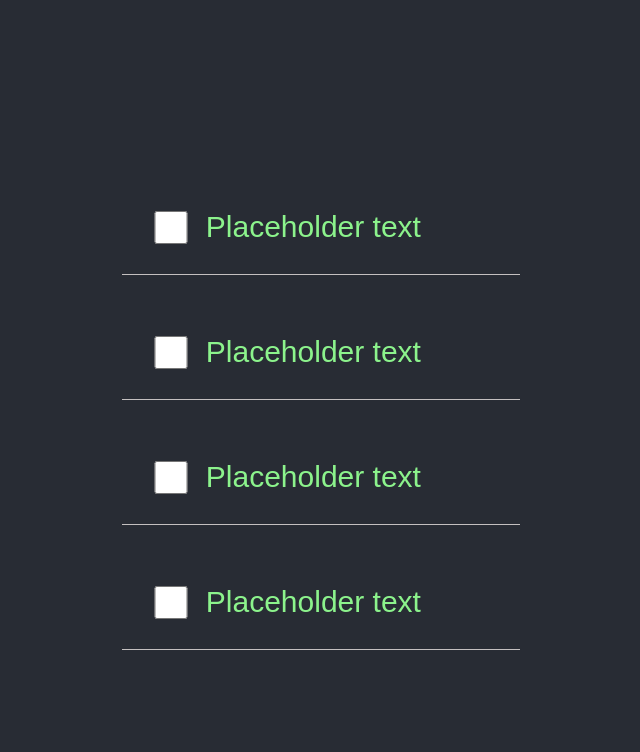
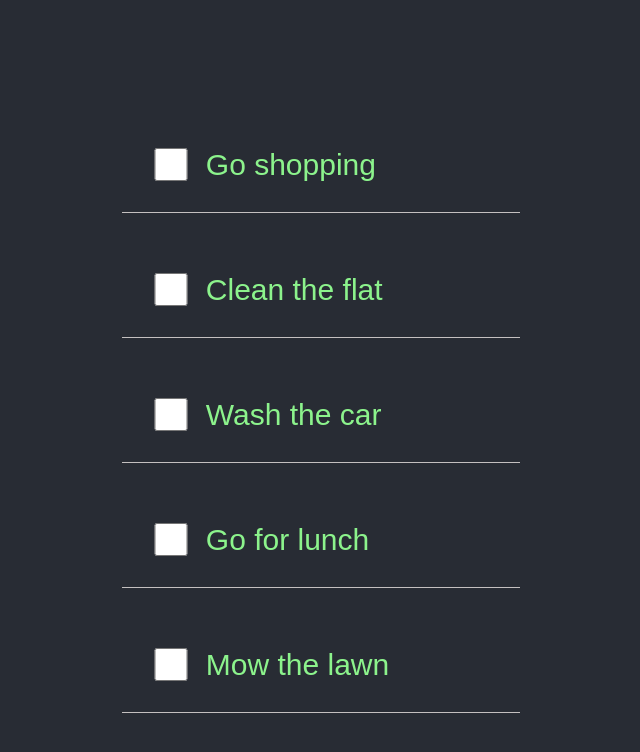
Before and after one commit to wojciech-13/Todo-list, a React (Create React App) app: page / in a window 1280 px wide. Shown: the top 752 px of the page, without its empty margins (319-959 px from the left). Built offline with nearby package versions, Linux system fonts and the light colour scheme.

Commit message:
create listItems var, sending props to component

```diff
--- a/src/App.js
+++ b/src/App.js
@@ -5,15 +5,12 @@ import todosData from './todosData.js';
 
 class App extends Component {
   render() {
-    const listItems = todosData.map(item=> <ListItem  />)
+    const listItems = todosData.map(item=> <ListItem  key={item.id} item={item} />);
     return (
       <div className="App">
         <header className="App-header">
           <div className="todo-list">
-            <ListItem />
-            <ListItem />
-            <ListItem />
-            <ListItem />
+            {listItems}
           </div>
         </header>
       </div>
--- a/src/ListItem/ListItem.js
+++ b/src/ListItem/ListItem.js
@@ -1,11 +1,11 @@
 import React from 'react';
 import './ListItem.css';
 
-function ListItem(){
+function ListItem(props){
     return(
         <div className="list-item">
             <input type="checkbox"></input>
-            <p>Placeholder text</p>
+            <p>{props.item.text}</p>
         </div>
     )
 }
--- a/src/index.css
+++ b/src/index.css
@@ -7,13 +7,3 @@ body {
   -webkit-font-smoothing: antialiased;
   -moz-osx-font-smoothing: grayscale;
 }
-
-
-.todo-list {
-  width: 40%;
-  display: flex;
-  flex-direction: column;
-  align-items: center;
-  justify-content: center;
-  padding: 30px;
-}
--- a/src/todosData.js
+++ b/src/todosData.js
@@ -6,7 +6,7 @@ const todosData = [
     },
     {
         id: 2,
-        text: "clean the flat",
+        text: "Clean the flat",
         completed: false
     },
     {
```
